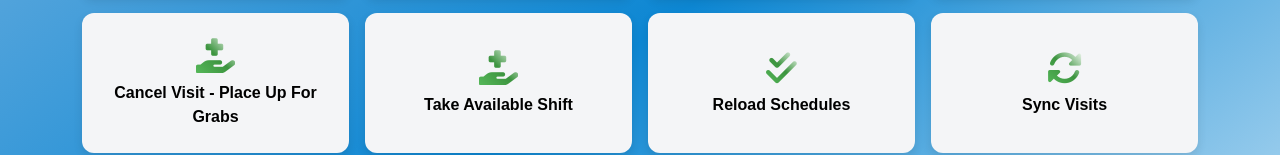
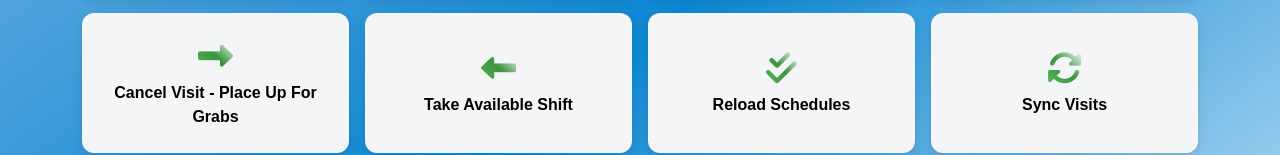
Before and after one commit to Woodette/carechampsupport, a plain HTML site: page index.html in a window 1280 px wide. Shown: the part 529-684 px from the top of the page. Drawn offline with nearby package versions, Linux system fonts and the light colour scheme.

Commit message:
add take a visit

```diff
--- a/index.html
+++ b/index.html
@@ -84,13 +84,13 @@
             <!-- Row 5 -->
             <div class="col-6 col-md-3">
                 <div class="grid-item">
-                    <i class="fa-solid fa-hand-holding-medical"></i>
+                    <i class="fa-solid fa-right-long"></i>
                     <a href="upforgrabs.html">Cancel Visit - Place Up For Grabs</a>
                 </div>
             </div>
             <div class="col-6 col-md-3">
                 <div class="grid-item">
-                    <i class="fa-solid fa-hand-holding-medical"></i>
+                    <i class="fa-solid fa-left-long"></i>
                     <a href="takeavisit.html">Take Available Shift</a>
                 </div>
             </div>
```
Also changed, not shown: takeavisit.html (+1 -1 lines).
